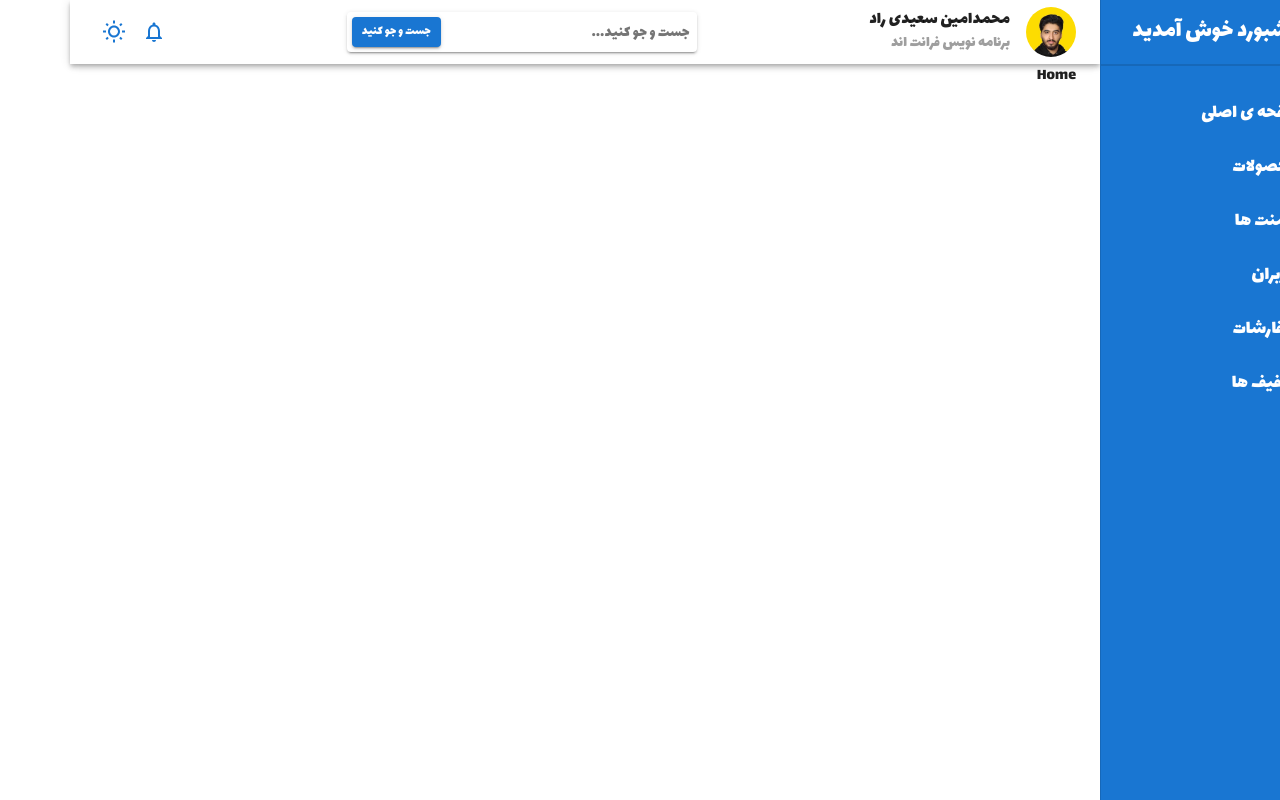
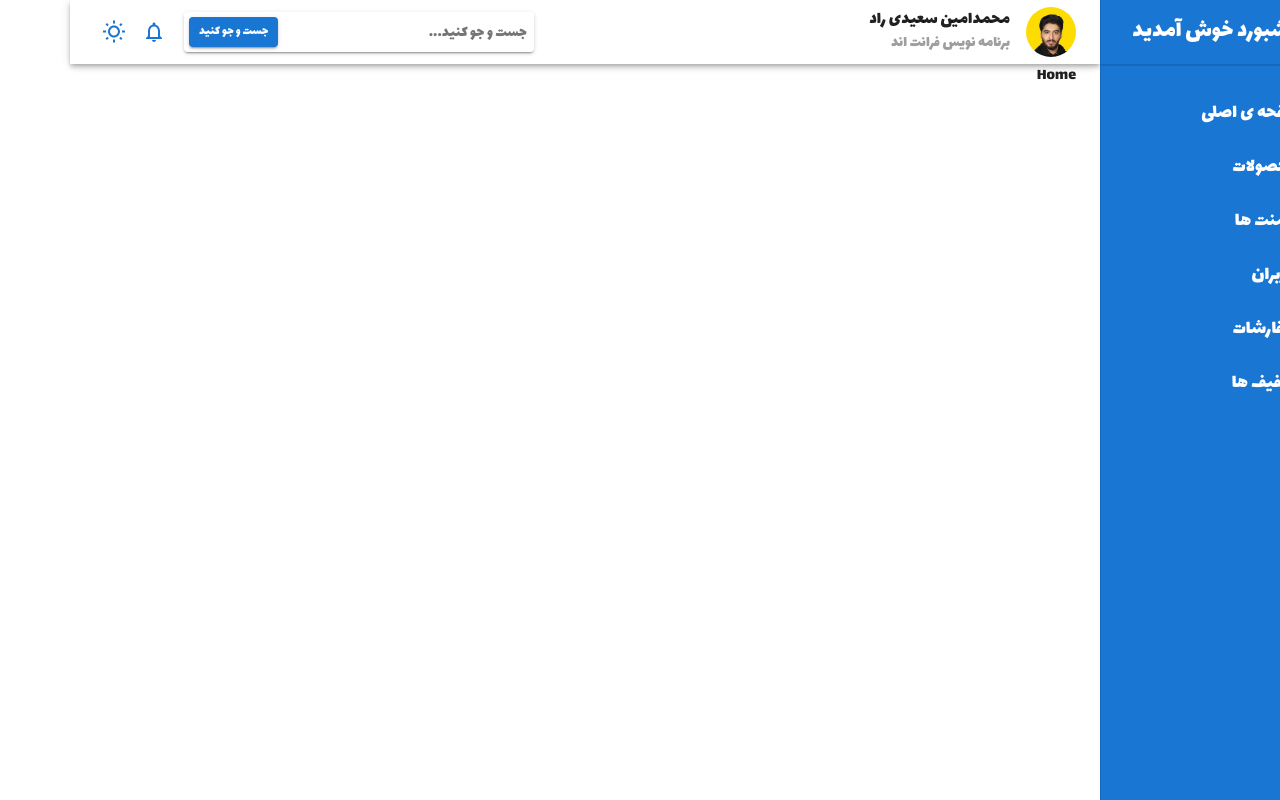
Before and after one commit to masih-developer/persian-cms-admin-panel-1, a React (Vite) app: page / in a window 1280 px wide. Built offline with nearby package versions, Linux system fonts and the light colour scheme.

Commit message:
resolve left searchbar

```diff
--- a/src/components/Navbar.jsx
+++ b/src/components/Navbar.jsx
@@ -117,6 +117,7 @@ const Navbar = () => {
                                 borderRadius: "4px",
                                 width: "350px",
                                 maxWidth: "100%",
+                                mr: { md: "auto" },
                             }}
                         >
                             <Box
```
